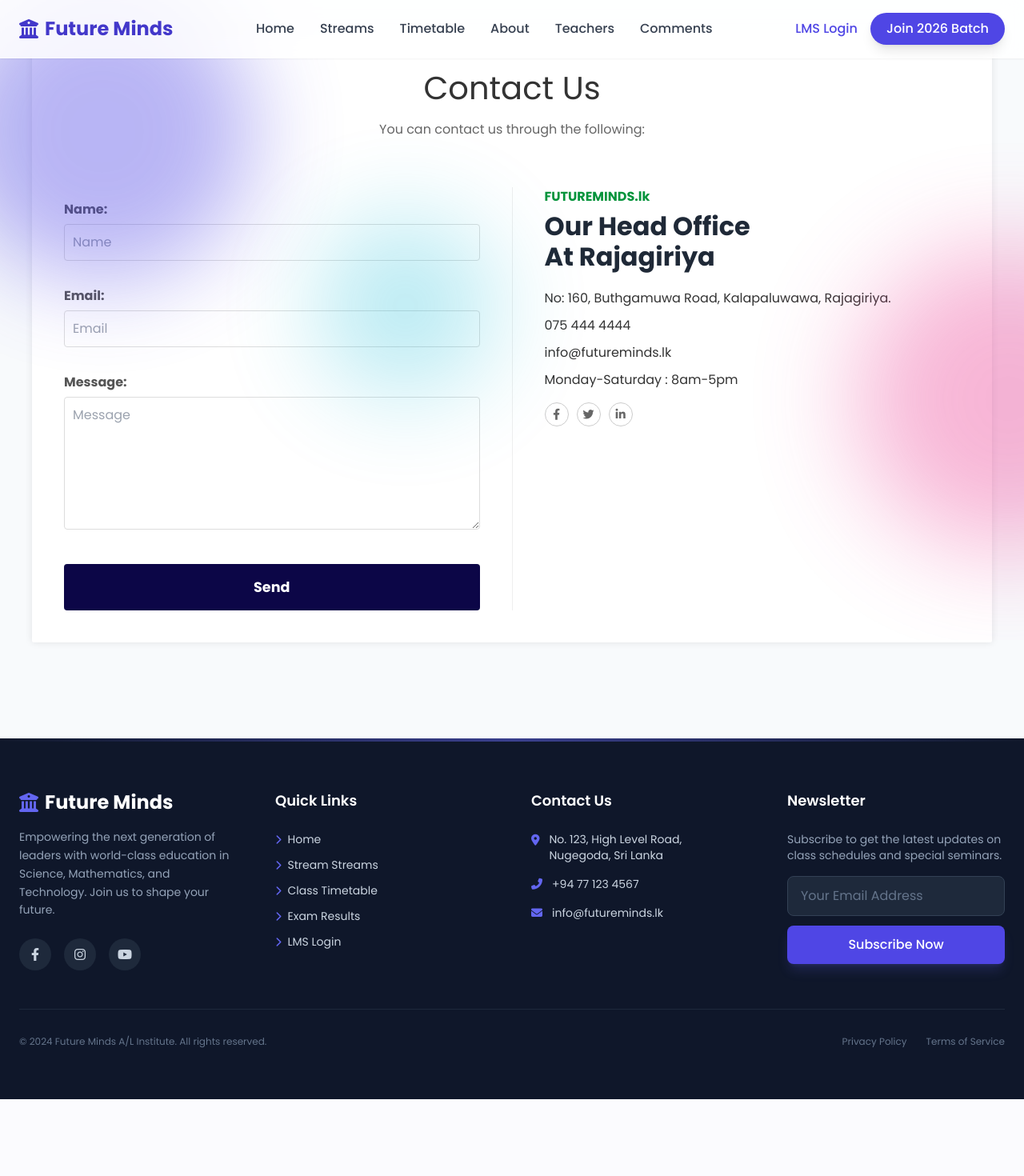
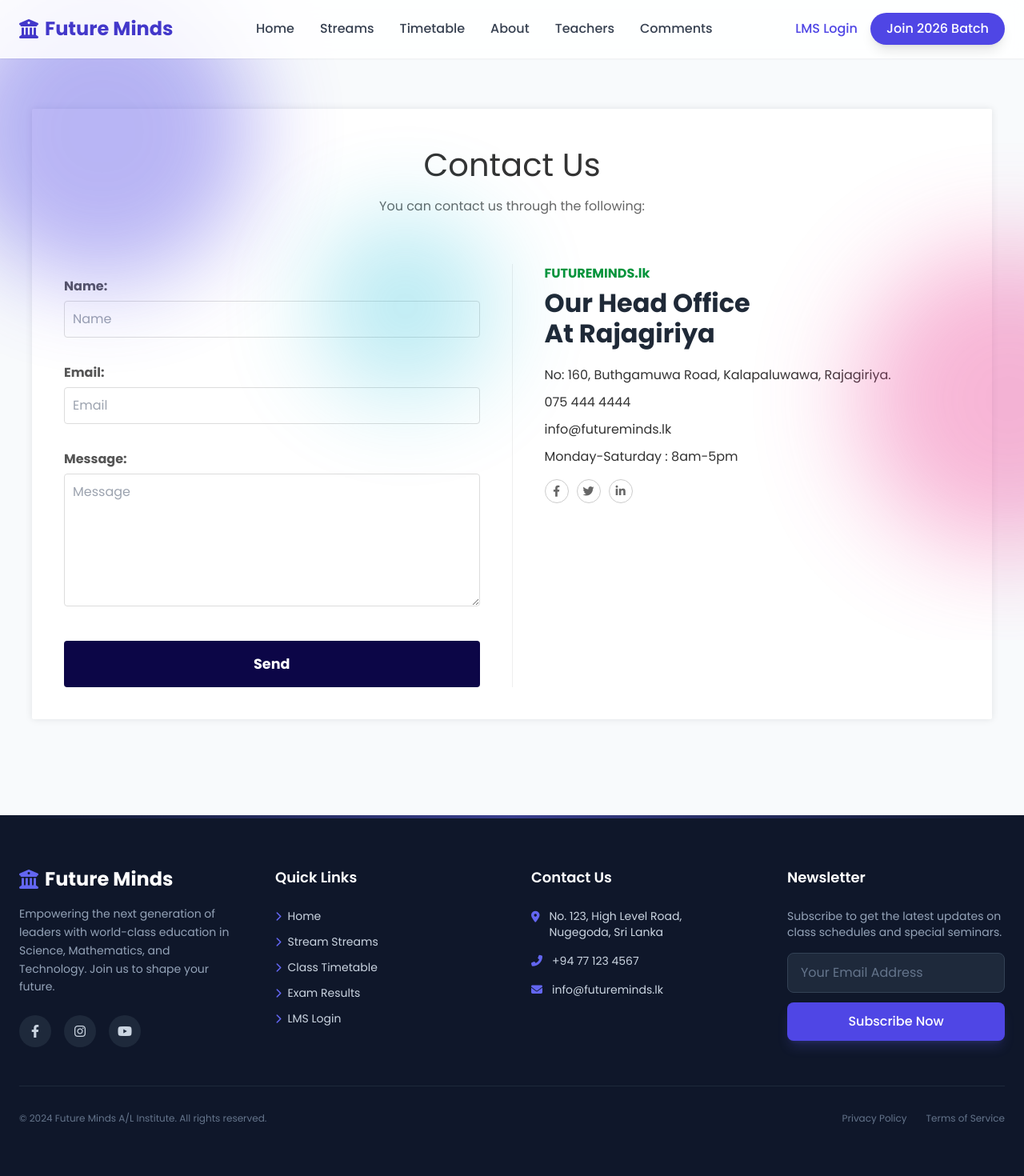
Before and after one commit to AL-Class-manegement-System/AL-Class-Management-System, a PHP site: page /pages/contact.php in a window 1280 px wide. Shown: the whole page at 80% size. Before the commit the page ends 1374 px from the top, so only its background shows below. Run offline with PHP 8.4, Linux system fonts and the light colour scheme; some libraries are stand-ins or nearby versions.

Commit message:
Update contact.php

```diff
--- a/pages/contact.php
+++ b/pages/contact.php
@@ -1,4 +1,6 @@
 <?php include('../includes/header.php'); ?>
+<!-- Spacer to create gap below header (adjust height as needed) -->
+<div class="h-16 md:h-20 lg:h-24" aria-hidden="true"></div>
 <main class="flex-grow py-10 p-10 px-4">
         <!-- Contact Container -->
         <div class="max-w-[1200px] mx-auto bg-white shadow-[0_0_10px_rgba(0,0,0,0.1)] p-8 md:p-10 rounded-sm">
```
